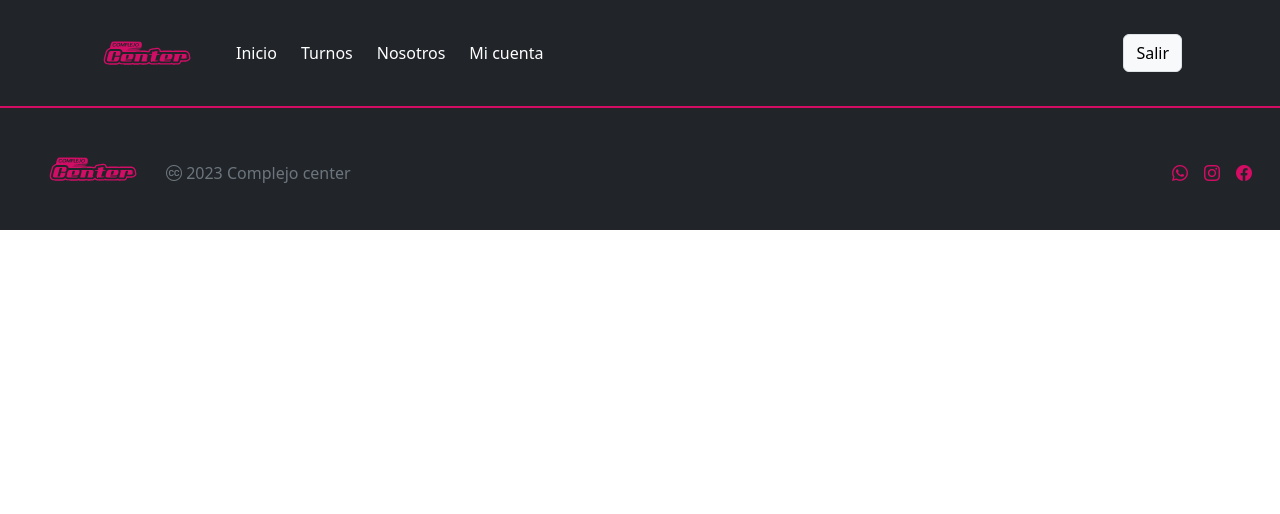
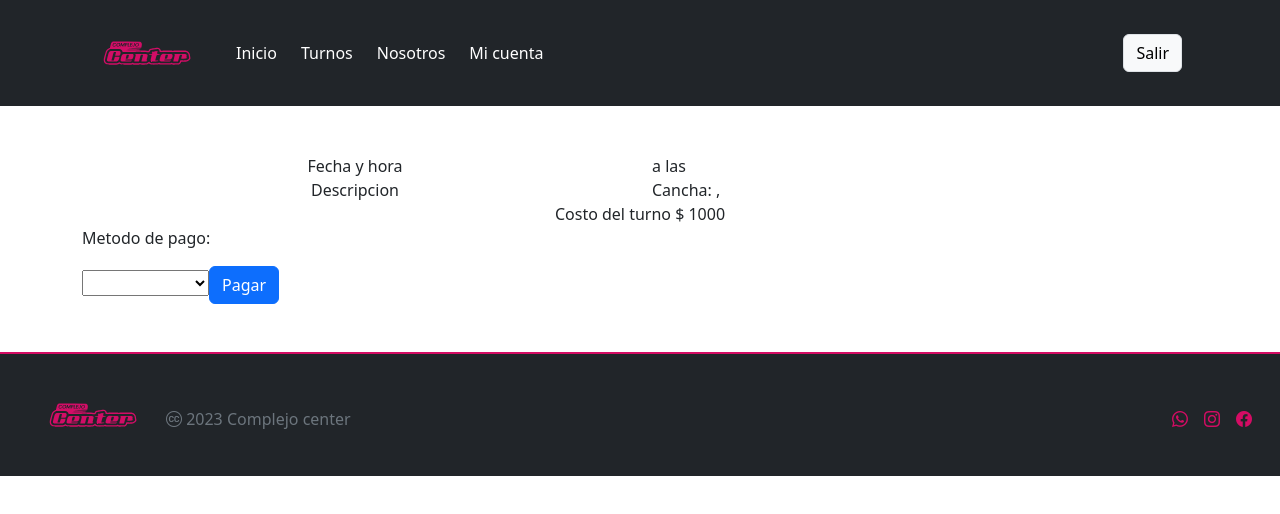
Before and after one commit to wtfranco22/complejo-frontend, a Vue app: page /Pagar-turno in a window 1280 px wide. Shown: the top 514 px of the page. Built offline with nearby package versions, Linux system fonts and the light colour scheme; sample sign-in values are in the browser's storage.

Commit message:
se agrega la posibilidad de reservar turno, solo funciona con credito en la cuenta o no superando el tope de lo permitido

```diff
--- a/src/routes/index.js
+++ b/src/routes/index.js
@@ -3,13 +3,16 @@ import Home from '@/views/Inicio.vue';
 import Nosotros from '@/views/Nosotros.vue';
 import Turnos from '@/views/Turnos.vue';
 import Perfil from '@/views/Perfil.vue';
+import Pago from '@/views/Pago.vue';
 import { useUserStore } from '@/stores/user';
 
 const routes = [
     { path: '/', name: 'Home', component: Home },
-    { path: '/Nosotros', name:'Nosotros', component: Nosotros},
+    { path: '/Nosotros', name: 'Nosotros', component: Nosotros },
     { path: '/Turnos', name: 'Turnos', component: Turnos },
-    { path: '/Perfil', name: 'Perfil', component: Perfil,meta:{withAuth:true}}
+    { path: '/Pagar-turno', name: 'Pago', component: Pago, meta: { withAuth: true } },
+    { path: '/Perfil', name: 'Perfil', component: Perfil, meta: { withAuth: true } }
+    // { path: '/:pathMatch(.*)*', redirect: '/' }
 ]
 
 const router = createRouter({
@@ -18,13 +21,13 @@ const router = createRouter({
 });
 
 router.beforeEach((to, from, next) => {
-    const rutaProtegida = to.matched.some(item=> item.meta.withAuth);
+    const rutaProtegida = to.matched.some(item => item.meta.withAuth);
     const auth = useUserStore();
-    if(rutaProtegida && auth.user.token===null){
-        from();
-    }else{
+    if (rutaProtegida && auth.user.token === null) {
+        next('/');
+    } else {
         next();
     }
-  })
+})
 
 export default router;
--- a/src/stores/user.js
+++ b/src/stores/user.js
@@ -13,6 +13,75 @@ export const useUserStore = defineStore('user', () => {
         token: sessionStorage.getItem('token'),
     });
     const loading = ref(false);
+    const turno = ref({
+        razon: 'payShift',
+        idCancha: null,
+        idHorario: null,
+        descripcion: null,
+        metodo: null,
+        fecha: null,
+        hora: null,
+        precio: 1000,
+    })
+    const pedirTurno = (turn) => {
+        turno.value.idCancha = turn.value.court_id;
+        turno.value.idHorario = turn.value.day_hour;
+        turno.value.descripcion = turn.value.court;
+        turno.value.fecha = turn.value.date
+        turno.value.hora = turn.value.hour
+        router.push('/Pagar-turno');
+    };
+    const pagarTurno = async (formaDePago) => {
+        loading.value = true;
+        turno.value.metodo = formaDePago;
+        await axios({
+            headers: {
+                'Accept': 'application/json',
+                'Content-Type': 'application/json',
+                'Access-Control-Allow-Origin': '*',
+                'Access-Control-Allow-Methods': 'GET, POST, PUT, DELETE, OPTIONS',
+                'Access-Control-Allow-Headers': 'Origin, Content-Type, X-Auth-Token',
+                'Authorization': 'Bearer ' + user.value.token
+            },
+            method: 'POST',
+            url: 'http://127.0.0.1:80/api/payments',
+            data: {
+                date: turno.value.fecha,
+                reason: turno.value.razon,
+                method: turno.value.metodo,
+                day_hour_id: turno.value.idHorario,
+                court_id: turno.value.idCancha,
+                price: turno.value.precio
+            }
+        })
+            .then(response => {
+                if (response.data.status) {
+                    console.log(response.data);
+                } else {
+                    console.log(response.data);
+                }
+                loading.value = false;
+            })
+            .catch(error => {
+                if (error.response) {
+                    //el servidor avisa que hubo un error de datos
+                    console.log('llego al servidor pero devolvio error');
+                    console.log('Data', error.response.data);
+                    console.log('Status', error.response.status);
+                    console.log('Headers', error.response.headers);
+                } else if (error.request) {
+                    //se solicita la peticion pero el servidor no responde
+                    console.log('Se envio pero no hubo respuesta');
+                    console.log('Request', error.request);
+                } else {
+                    console.log('Falllo por otra cosa');
+                    console.log('message!', error.message);
+                }
+                console.log(error.config);
+                loading.value = false;
+            });
+
+    };
     const login = async (usuario) => {
         loading.value = true;
         await axios({
@@ -144,8 +213,11 @@ export const useUserStore = defineStore('user', () => {
     return {
         user,
         loading,
+        turno,
         login,
         logout,
         getUser,
+        pedirTurno,
+        pagarTurno,
     };
 });
--- /dev/null
+++ b/src/views/Pago.vue
@@ -0,0 +1,58 @@
+<script setup>
+import { useUserStore } from '../stores/user';
+import { ref } from 'vue';
+const user = useUserStore();
+const turno = ref(user.turno);
+const formaPago = ref(null);
+const pagar = async () => {
+    console.log(formaPago.value)
+    if (formaPago.value) {
+        await user.pagarTurno(formaPago.value);
+    } else {
+        alert('Ingrese los datos');
+    }
+}
+</script>
+<template>
+    <div v-if="user.loading.value">
+        <div class="d-flex justify-content-center">
+            <div class="spinner-border text-danger m-5" style="width: 9rem; height: 9rem;" role="status">
+                <span class="visually-hidden">Loading...</span>
+            </div>
+        </div>
+    </div>
+    <div v-else class="container my-5">
+        <div class="row">
+            <div class="col text-center">
+                Fecha y hora
+            </div>
+            <div class="col">
+                {{ turno.fecha }} a las {{ turno.hora }}
+            </div>
+        </div>
+        <div class="row">
+            <div class="col text-center">
+                Descripcion
+            </div>
+            <div class="col">
+                Cancha: {{ turno.idCancha }}, {{ turno.descripcion }}
+            </div>
+        </div>
+        <div class="row">
+            <div class="col text-center">
+                Costo del turno $ {{ turno.precio }}
+            </div>
+        </div>
+        <form class="col-6">
+            <div class="form-floating mb-3">Metodo de pago: {{ formaPago }}</div>
+            <select v-model="formaPago">
+                <option disabled value="">pago</option>
+                <option>Debito</option>
+                <option>Credito</option>
+                <option>Mercadopago</option>
+                <option>Mi cuenta</option>
+            </select>
+            <button @click.prevent="pagar" class="btn btn-primary" type="submit">Pagar</button>
+        </form>
+    </div>
+</template>
--- a/src/views/Turnos.vue
+++ b/src/views/Turnos.vue
@@ -46,6 +46,25 @@ const buscarFecha = () => {
             });
     }, 2000) //5 seg de espera
 }
+const turnoSeleccionado = ref(null);
+const seleccionarTurno = (idTurno) => {
+    return turnoSeleccionado.value = {
+        day_hour: turnos[idTurno].dayhour_id,
+        court_id: turnos[idTurno].court_id,
+        hour: turnos[idTurno].hour,
+        court: turnos[idTurno].court,
+        date: formateada
+    };
+}
+import { useUserStore } from '../stores/user';
+const user = useUserStore();
+const generarTurno = () =>{
+    if(user.user.token===null){
+        alert('Necesita iniciar su cuenta');
+    }else{
+        user.pedirTurno(turnoSeleccionado);
+    }
+}
 </script>
 
 <template>
@@ -85,6 +104,7 @@ const buscarFecha = () => {
                     <th scope="col">Cancha</th>
                     <th scope="col">Horario</th>
                     <th scope="col">descripción</th>
+                    <th scope="col">Seleccionar</th>
                 </tr>
             </thead>
             <tbody>
@@ -93,8 +113,33 @@ const buscarFecha = () => {
                     <td>{{ horario.court_id }}</td>
                     <td>{{ horario.hour }}</td>
                     <td>{{ horario.court }}</td>
+                    <td>
+                        <button type="button" class="btn btn-primary" @click="seleccionarTurno(index)"
+                            data-bs-toggle="modal" data-bs-target="#pedirTurno">
+                            Seleccionar
+                        </button>
+                    </td>
                 </tr>
             </tbody>
         </table>
     </div>
+    <div class="modal fade" id="pedirTurno" data-bs-backdrop="static" data-bs-keyboard="false"
+        tabindex="-1" aria-labelledby="pedirTurnoLabel" aria-hidden="true">
+        <div class="modal-dialog">
+            <div class="modal-content">
+                <div class="modal-header px-5">
+                    <h1 class="modal-title fs-5" id="pedirTurnoLabel">Turno Seleccionado</h1>
+                </div>
+                <div class="modal-body px-5" v-if="turnoSeleccionado">
+                    el dia {{ formateada }} a las {{ turnoSeleccionado.hour }} en la cancha {{ turnoSeleccionado.court_id }}
+                    <br>
+                    Cancha: {{ turnoSeleccionado.court }}
+                </div>
+                <div class="modal-footer">
+                    <button type="button" class="btn btn-secondary" data-bs-dismiss="modal">Close</button>
+                    <button @click="generarTurno" type="button" class="btn btn-primary" data-bs-dismiss="modal">Solicitar</button>
+                </div>
+            </div>
+        </div>
+    </div>
 </template>
```
